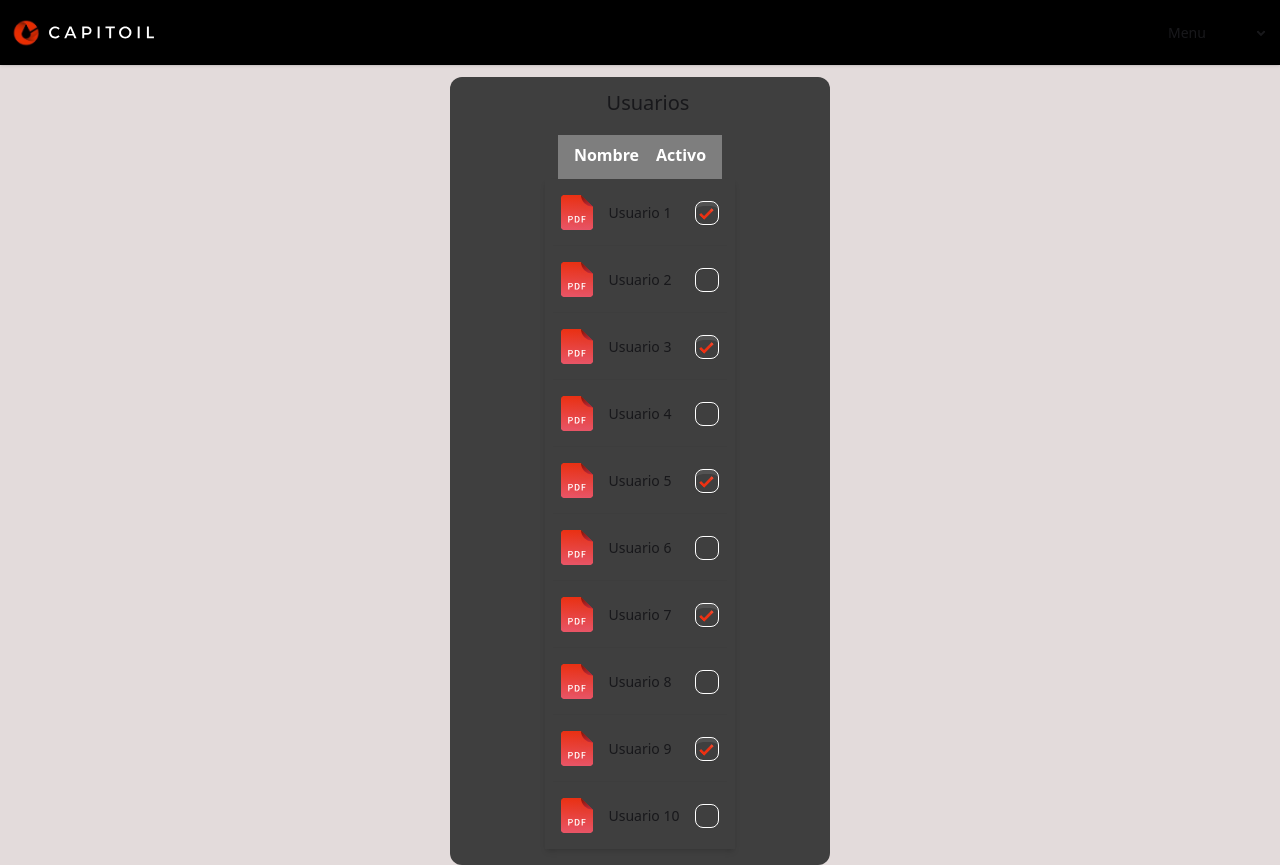
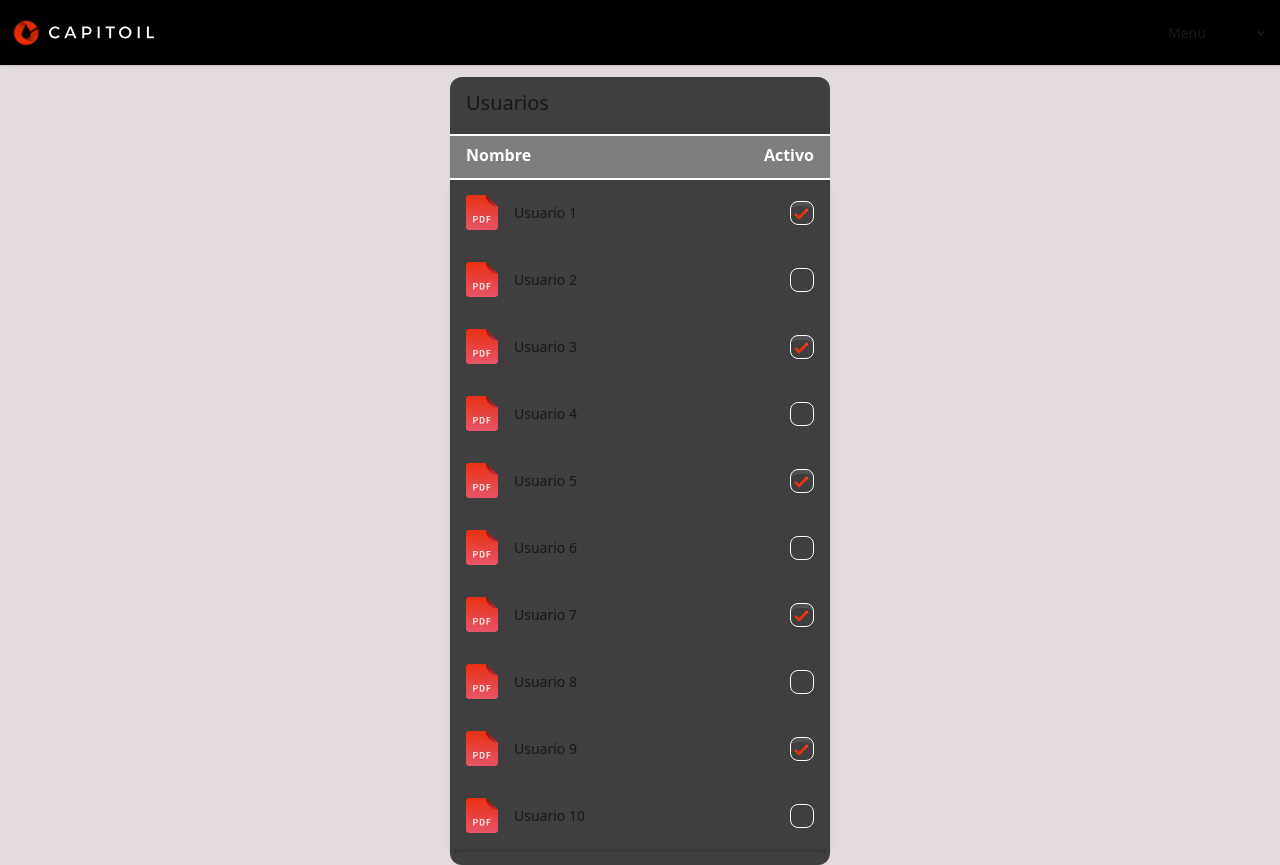
Before and after one commit to dancarreon/validoc-webapp, a React (Vite) app: page /admin/usuarios in a window 1280 px wide. Built offline with nearby package versions, Linux system fonts and the light colour scheme.

Commit message:
Fixes in styles for Chrome browsers

```diff
--- a/src/components/Header.tsx
+++ b/src/components/Header.tsx
@@ -1,8 +1,8 @@
 export const Header = ({title}: { title: string }) => {
     return (
         <>
-            <h1 className='bold text-xl text-left pl-4 pt-3'>{title}</h1>
-            <div className="divider mt-2.5 -mb-2 before:bg-white after:bg-white"></div>
+            <h1 className='bold text-xl text-left pl-4 pt-3 w-[100%]'>{title}</h1>
+            <div className="divider mt-2.5 -mb-2 before:bg-white after:bg-white w-[100%]"></div>
         </>
     )
 }
--- a/src/components/List.tsx
+++ b/src/components/List.tsx
@@ -5,7 +5,7 @@ export const List = ({elements}: { elements: User[] | TrazaType[] }) => {
     return (
         <>
             {elements.length > 0 ? (
-                <ul className="list shadow-md">
+                <ul className="list shadow-md w-[100%]">
                     {elements.map(element => (
                         <li className='list-row items-center rounded-none hover:bg-black' key={element.id}>
                             <PdfIcon/>
--- a/src/components/SubHeader.tsx
+++ b/src/components/SubHeader.tsx
@@ -1,7 +1,7 @@
 export const SubHeader = ({titles}: { titles: string[] }) => {
     return (
         <>
-            <div className='columns-2 bg-[#7E7E7E] h-11 pt-2 pl-4'>
+            <div className='columns-2 bg-[#7E7E7E] h-11 pt-2 pl-4 w-[100%]'>
                 {titles.map((title: string, index: number) => (
                     index < titles.length - 1 ? (
                         <div className='font-semibold text-md text-left text-white' key={index}>{title}</div>
@@ -10,7 +10,7 @@ export const SubHeader = ({titles}: { titles: string[] }) => {
                     )
                 ))}
             </div>
-            <div className="divider -mt-2 -mb-2 before:bg-white after:bg-white"></div>
+            <div className="divider -mt-2 -mb-2 before:bg-white after:bg-white w-[100%]"></div>
         </>
     )
 }
```
